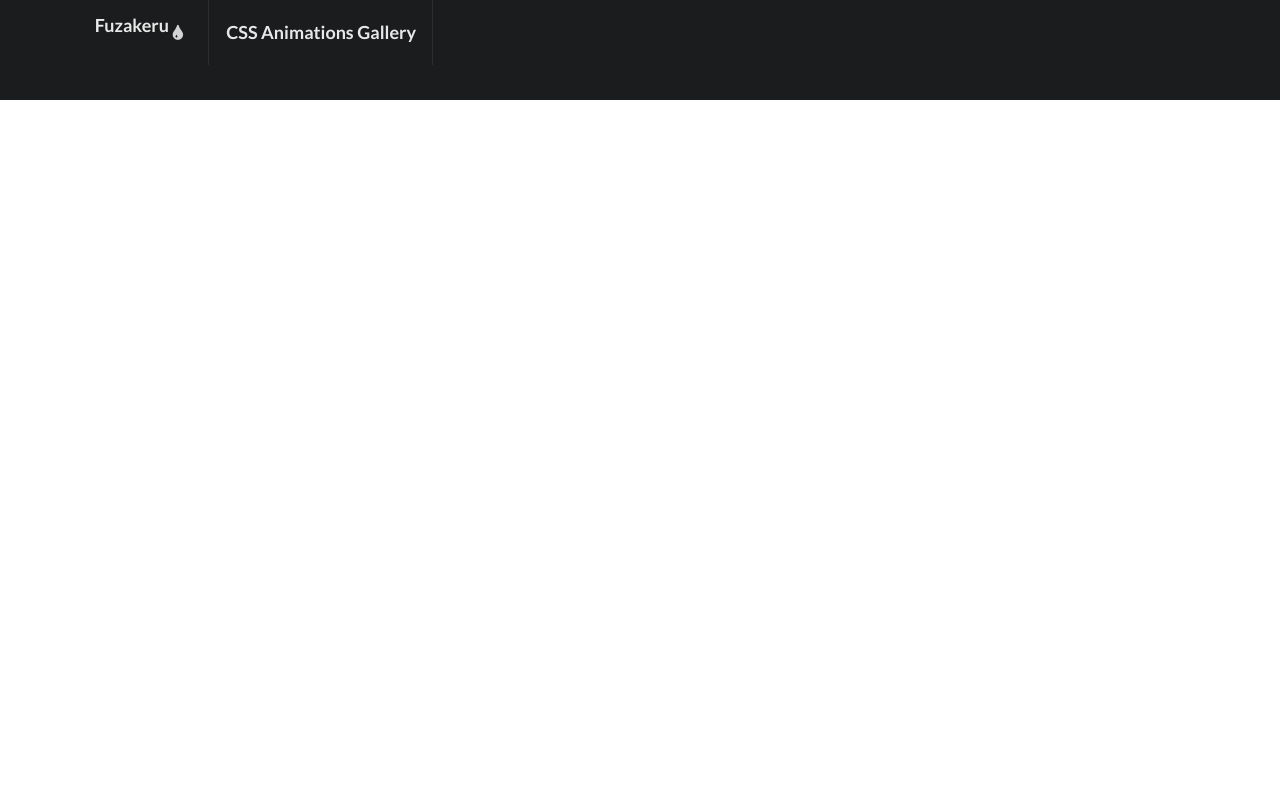
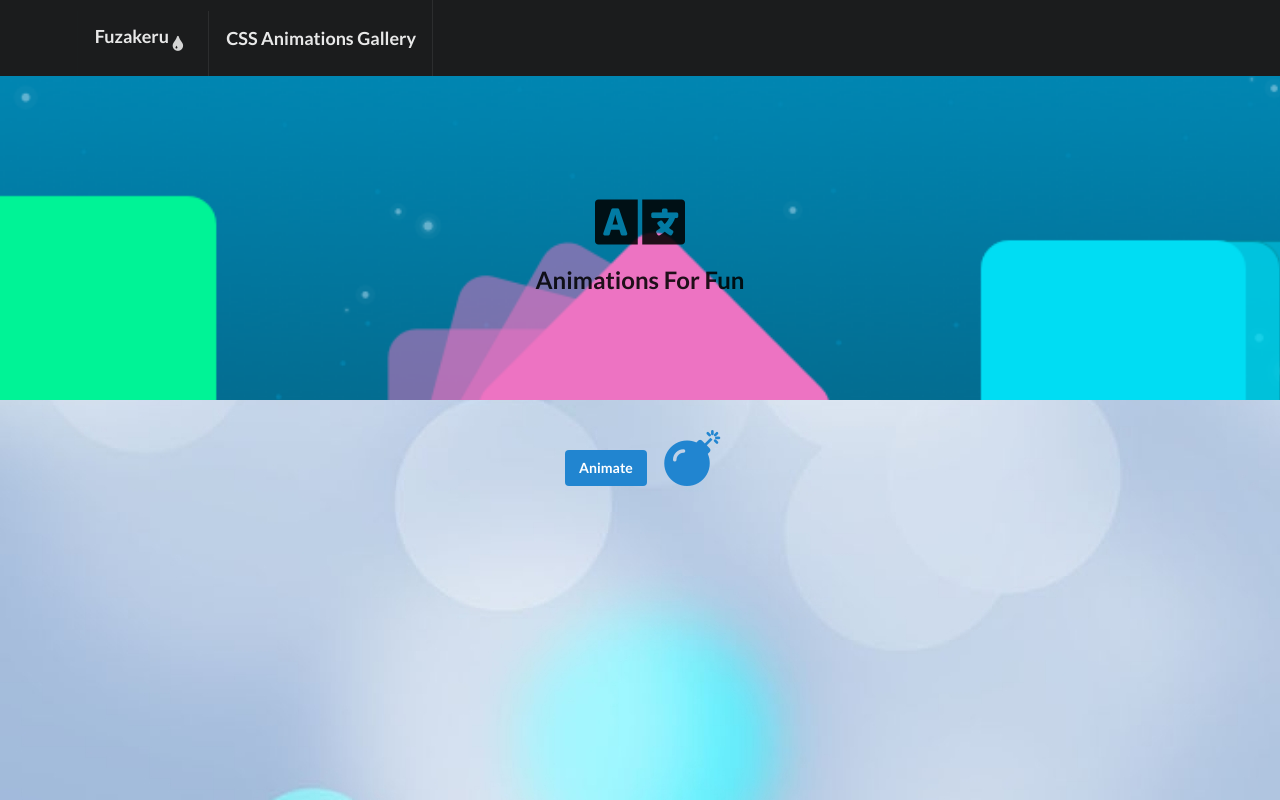
Before and after one commit to walkercole/fuzakeru, a plain HTML site: page index.html in a window 1280 px wide. Drawn offline with nearby package versions, Linux system fonts and the light colour scheme.

Commit message:
added first css animation using Jquery and Animated.css library.. fun begins now

```diff
--- a/index.css
+++ b/index.css
@@ -1,7 +1,67 @@
 #masthead {
-	background-image: url(assets/brackground_1.jpg);
+	background-image: url(assests/background.png);
     background-attachment: fixed;
     background-position: center;
     background-repeat: no-repeat;
     background-size: cover;
+    width:100%;
+    height:400px;
 }
+#fuz {
+	margin-top: 1%;
+}
+html body {
+	background-image: url(assests/wallpaper.jpg);
+}
+#button{
+	margin-top: 30px;
+	margin-left: 5px;
+}
+#move {
+	padding-top: 10px;
+}
+#grid {
+	margin-top: 20px;
+}
+/* example 1 */
+/*#element:hover{
+    -webkit-animation-play-state:running;
+    -moz-animation-play-state:running;
+    -o-animation-play-state:running;
+    animation-play-state:running;
+}
+#elementContainer {
+	padding:10px;
+	margin-top: 30px;
+}
+#element {
+  height: 100px;
+  width: 100px;
+  margin: 0 auto;
+  background-color: red;
+  animation-name: stretch;
+  animation-duration: 1.5s;
+  animation-timing-function: ease-out;
+  animation-delay: 0;
+  animation-direction: alternate;
+  animation-iteration-count: infinite;
+  animation-fill-mode: none;
+  animation-play-state: paused;
+}
+
+@keyframes stretch {
+  0% {
+    transform: scale(.3);
+    background-color: red;
+    border-radius: 100%;
+  }
+  50% {
+    background-color: orange;
+  }
+  100% {
+    transform: scale(1.5);
+    background-color: yellow;
+  }
+}*/
+
+/* example 2 */
--- a/index.html
+++ b/index.html
@@ -7,11 +7,12 @@
 <script type="text/javascript" src="
 https://cdnjs.cloudflare.com/ajax/libs/semantic-ui/2.2.6/semantic.js"></script>
 <link rel="stylesheet" type="text/css" href="https://cdnjs.cloudflare.com/ajax/libs/semantic-ui/2.2.6/semantic.css">
+<link rel="stylesheet" href="https://cdnjs.cloudflare.com/ajax/libs/animate.css/3.5.2/animate.min.css">
 </head>
 <body>
 <div id="navbar" class="ui large black top fixed inverted menu">
 	<div class="ui container">
-		<div class="item">
+		<div id="fuz" class="item">
 			<h3>Fuzakeru</h3>
 			<i class="theme icon"></i>
 		</div>
@@ -23,8 +24,30 @@ https://cdnjs.cloudflare.com/ajax/libs/semantic-ui/2.2.6/semantic.js"></script>
 <div id="masthead" class="ui inverted vertical masthead center aligned segment">
     <div class="ui text container">
       <h1 class="ui inverted header">
-      </h1><br/><br/>
+      </h1><br/><br/><br/><br/><br/>
+      <h2 class="ui icon header">
+      <i class="translate icon"></i>Animations For Fun</h2>
     </div>
 </div>
+<!-- <div id="elementContainer">
+	<div id="element"></div>
+</div> -->
+<div id="grid" class="ui center aligned grid">
+	<div id="button" class="ui blue button">Animate</div>
+	<i id="move" class="huge blue bomb icon"></i>
+</div>
+<script src="https://ajax.googleapis.com/ajax/libs/jquery/1.8.2/jquery.min.js"></script>
+<script>
+	$(function() {
+		var animationName = 'animated shake';
+		var animationEnd = 'webkitAnimationEnd mozAnimationEnd MSAnimationEnd oanimationend animationend';
+		$('div.ui.button').on('click',function() {
+			$('i.huge').addClass(animationName).one(animationEnd,function() {
+				$(this).removeClass(animationName);
+			});
+		});
+
+	});
+</script>
 </body>
 </html>
```
Also changed, not shown: assests/background.png (added), assests/wallpaper.jpg (added).
